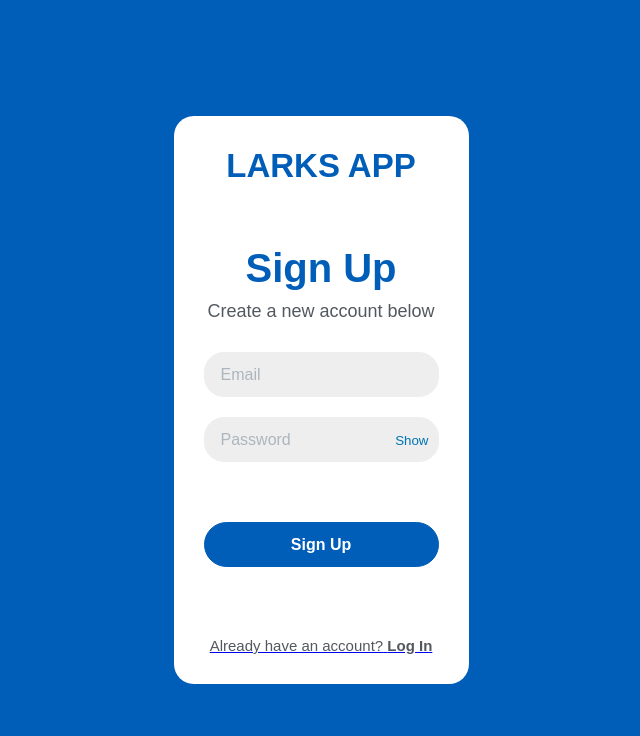
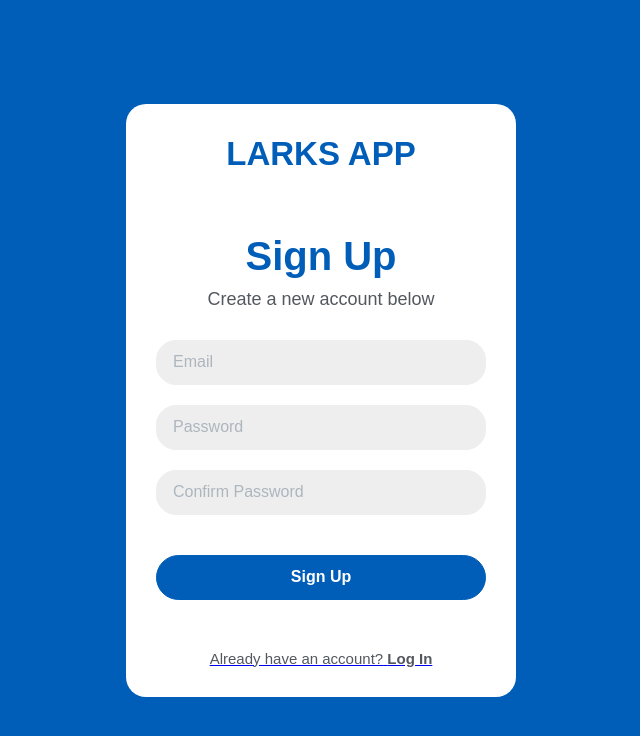
Before and after one commit to marilenaManoli/larks-depressiless, a React (Create React App) app in the folder frontend/: page /auth/signup in a window 1280 px wide. Shown: the top 736 px of the page, without its empty margins (319-959 px from the left). Built offline with nearby package versions, Linux system fonts and the light colour scheme.

Commit message:
user needs to enter password twice

```diff
--- a/frontend/src/components/SignUp.tsx
+++ b/frontend/src/components/SignUp.tsx
@@ -1,4 +1,4 @@
-import React, { useContext, useState } from 'react';
+import React, { useContext } from 'react';
 import axios from 'axios';
 import { useNavigate, Link, Navigate } from 'react-router-dom';
 import { AuthTokenContext } from '../App';
@@ -6,6 +6,7 @@ import { AuthTokenContext } from '../App';
 const INVALIDDETAILS = 0;
 const USEREXISTS = 1;
 const FRONTENDERROR = 2;
+const PASSWORDMISMATCH = 3;
 
 const BASEURL = process.env.NODE_ENV === 'development'
   ? process.env.REACT_APP_DEV
@@ -17,8 +18,8 @@ function SignUp() {
   const [networkError, setNetworkError] = React.useState(false);
   const [email, setEmail] = React.useState('');
   const [password, setPassword] = React.useState('');
+  const [confirmPassword, setConfirmPassword] = React.useState(''); // for confirm password
   const navigate = useNavigate();
-  const [passwordShown, setPasswordShown] = useState(false);
 
   const handleSubmit = async () => {
     try {
@@ -31,9 +32,6 @@ function SignUp() {
       return null;
     }
   };
-  const togglePasswordVisibility = () => {
-    setPasswordShown(!passwordShown);
-  };
 
   const validateSignup = async () => {
     if (!navigator.onLine) {
@@ -45,6 +43,11 @@ function SignUp() {
     const passwordRules = /^(?=.*\d)(?=.*[!@#$%^&*])(?=.*[a-z])(?=.*[A-Z]).{8,}$/;
 
     setIsError(null); // Reset error state when attempting signup
+
+    if (password !== confirmPassword) {
+      setIsError(PASSWORDMISMATCH); // Set the error state for password mismatch
+      return; // Stop the function if the passwords don't match
+    }
 
     if (email.length > 0 && password.length > 0) {
       if (email.includes('@') && passwordRules.test(password)) {
@@ -83,7 +86,7 @@ function SignUp() {
             <h2 className="signup-title">Sign Up</h2>
             <p className="signup-subtitle">Create a new account below </p>
           </div>
-          <div className="password-field-container">
+
           <input
             data-cy="signUpEmail"
             value={email}
@@ -94,24 +97,27 @@ function SignUp() {
             aria-label="Enter Email"
           />
 
-            <div className="password-field-container">
           <input
             data-cy="signUpPasswd"
             value={password}
             onChange={(e) => setPassword(e.target.value)}
             className="authentication-form-input"
-                type={passwordShown ? 'text' : 'password'}
+            type="password"
             placeholder="Password"
             aria-label="Enter Password"
           />
-              <button
-                type="button"
-                onClick={togglePasswordVisibility}
-                className="password-toggle-button"
-              >
-                {passwordShown ? 'Hide' : 'Show'}
-              </button>
-            </div>
+
+          <input
+            data-cy="confirmSignUpPasswd"
+            value={confirmPassword}
+            onChange={(e) => setConfirmPassword(e.target.value)}
+            className="authentication-form-input"
+            type="password"
+            placeholder="Confirm Password"
+            aria-label="Confirm Password"
+          />
+
+          <div>
             <button
               data-cy="signUpBttn"
               id="signup_button"
@@ -137,7 +143,11 @@ function SignUp() {
           {networkError && (
             <p className="error-message">Network error. Please check your internet connection.</p>
           )}
-
+          {isError === PASSWORDMISMATCH && (
+            <p data-cy="passwordMismatchError" className="error-message">
+              The passwords do not match.
+            </p>
+          )}
           <div className="signup-link-container">
             <Link to="/auth/signin">
               <p className="login-link" data-cy="signUpLoginBtn" id="login_button">
```
Lines whose indentation alone changed are shown as unchanged.
